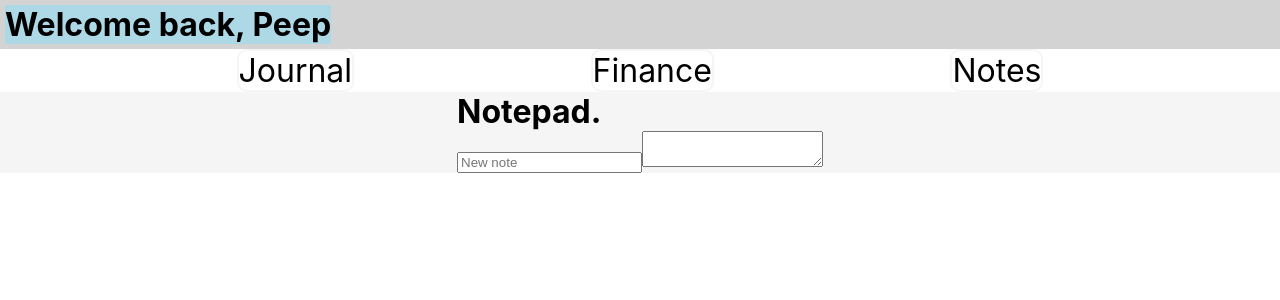
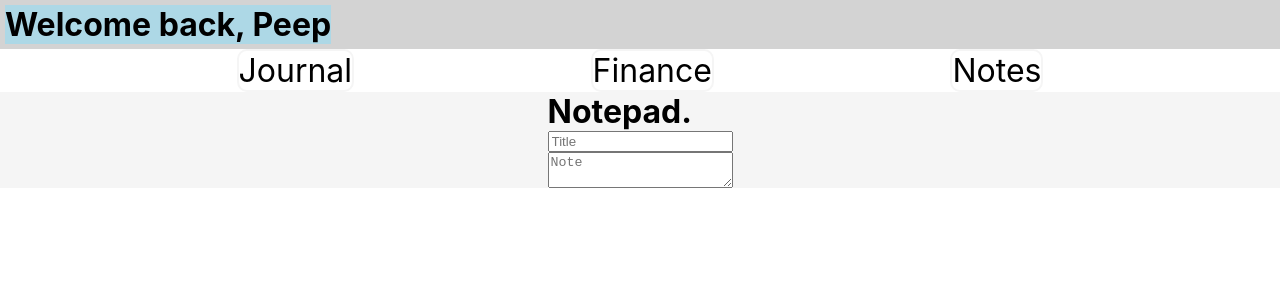
Before and after one commit to arn-foto/encrypt-me, a React (Create React App) app in the folder encrypt-me/: page /notes in a window 1280 px wide. Shown: the top 300 px of the page. Built offline with nearby package versions, Linux system fonts and the light colour scheme.

Commit message:
+ Add input

```diff
--- a/encrypt-me/src/Components/JournalWidget/index.js
+++ b/encrypt-me/src/Components/JournalWidget/index.js
@@ -6,6 +6,8 @@ function JournalWidget() {
 		<div>
 			<JournalContainer>
 				<h1>Journal Widget.</h1>
+				<input placeholder="Title" />
+				<textarea placeholder="New entry" />
 			</JournalContainer>
 		</div>
 	);
--- a/encrypt-me/src/Components/JournalWidget/styles.js
+++ b/encrypt-me/src/Components/JournalWidget/styles.js
@@ -1,6 +1,8 @@
 import styled from "styled-components";
 
 const JournalContainer = styled.div`
+	display: flex;
+	flex-direction: column;
 	background-color: lightseagreen;
 `;
 
--- a/encrypt-me/src/Components/NotepadWidget/index.js
+++ b/encrypt-me/src/Components/NotepadWidget/index.js
@@ -6,8 +6,8 @@ function NotepadWidget() {
 		<div>
 			<NotepadContainer>
 				<h1>Notepad.</h1>
-				<input placeholder="New note" />
-				<textarea />
+				<input placeholder="Title" />
+				<textarea placeholder="Note" />
 			</NotepadContainer>
 		</div>
 	);
--- a/encrypt-me/src/Components/NotepadWidget/styles.js
+++ b/encrypt-me/src/Components/NotepadWidget/styles.js
@@ -1,6 +1,8 @@
 import styled from "styled-components";
 
 const NotepadContainer = styled.div`
+	display: flex;
+	flex-direction: column;
 	background-color: whitesmoke;
 `;
 
```
